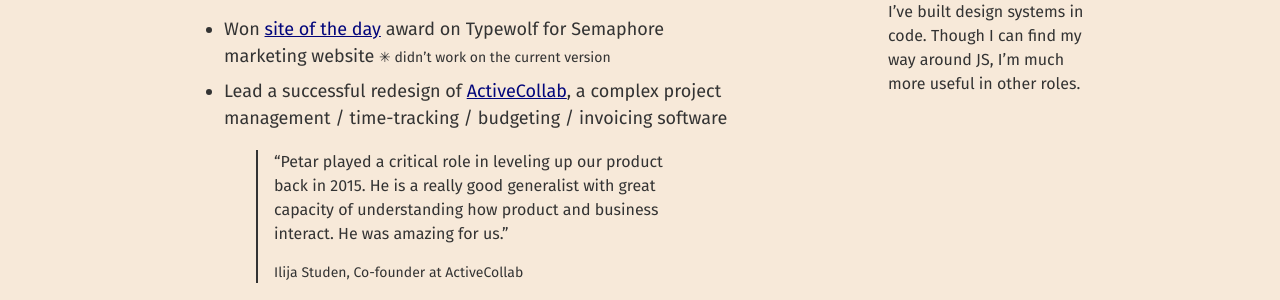
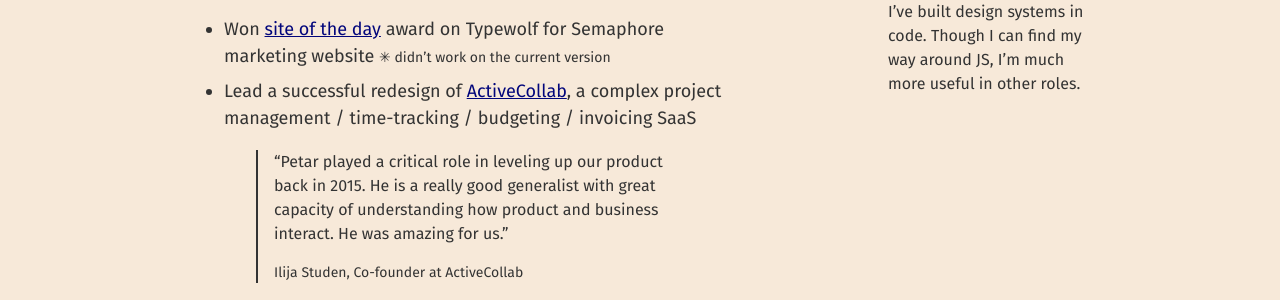
Before and after one commit to ropsii/ropsii.github.io, a Jekyll site: the page built from work.html, in a window 1280 px wide and 900 px high, scrolled down 432 px. Shown: the part 180-480 px from the top of the window. Built offline with Jekyll 4.4.1, drawn with Linux system fonts in a browser that asks for light colours.

Commit message:
words touchup

```diff
--- a/_layouts/work.html
+++ b/_layouts/work.html
@@ -54,7 +54,7 @@
 
                                     </li>
                                     <li class="mv2">Won <a href="https://www.typewolf.com/site-of-the-day/semaphore">site of the day</a> award on Typewolf for Semaphore marketing website <span class="f6">✳ didn’t work on the current version</span></li>
-                                    <li class="mv2">Lead a successful redesign of <a href="https://activecollab.com/">ActiveCollab</a>, a complex project management / time-tracking / budgeting / invoicing software
+                                    <li class="mv2">Lead a successful redesign of <a href="https://activecollab.com/">ActiveCollab</a>, a complex project management / time-tracking / budgeting / invoicing SaaS
                                         <blockquote class="bl bw1 pl3 ml0 ml3-ns ml4-l">
                                             <p class="f5">“Petar played a critical role in leveling up our product back in 2015. He is a really good generalist with great capacity of understanding how product and business interact. He was amazing for us.”</p>
                                             <p class="f6">Ilija Studen, Co-founder at ActiveCollab</p>
```
